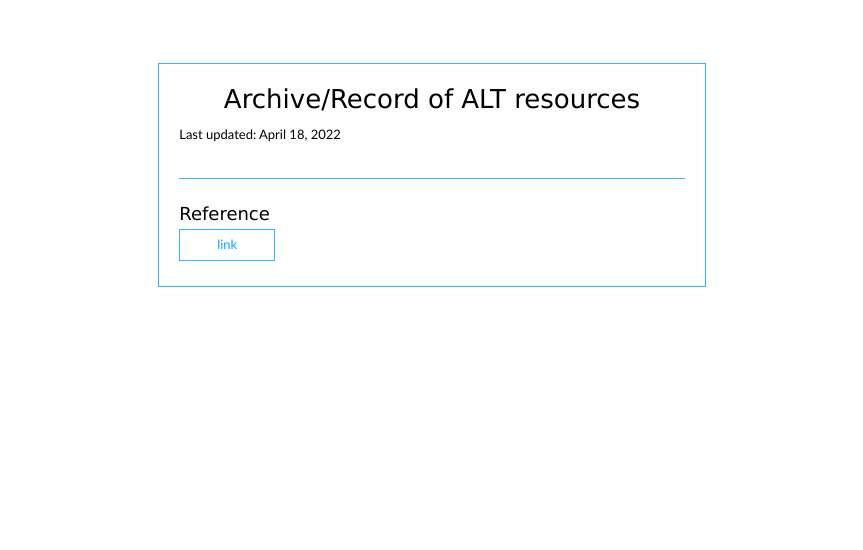
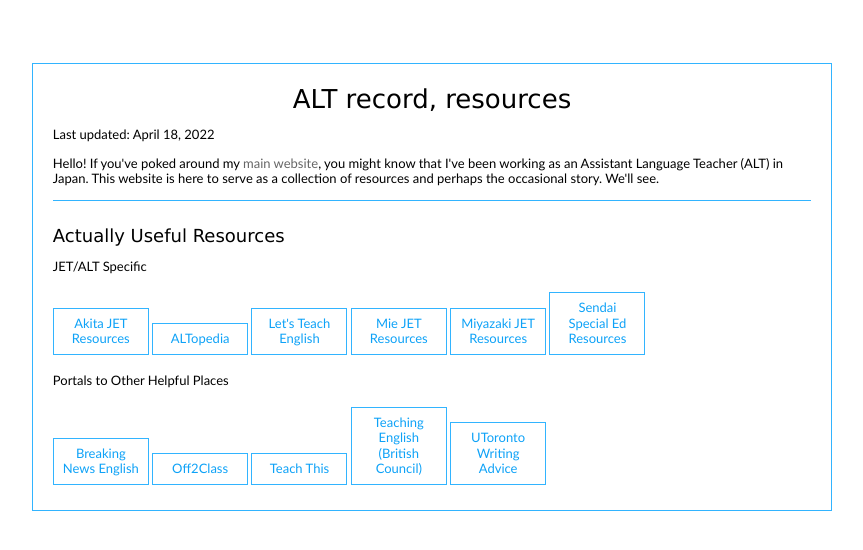
Before and after one commit to lilywus/alting, a plain HTML site: page index.html in a window 1280 px wide. Shown: the whole page, without its empty margins (208-1071 px from the left). Drawn offline with Linux system fonts and the light colour scheme.

Commit message:
link dump

```diff
--- a/index.html
+++ b/index.html
@@ -13,16 +13,30 @@
 <body>
 
 <div id="content" style="margin-bottom:40px;">
-    <center><h2>Archive/Record of ALT resources</h2></center>
+    <center><h2>ALT record, resources</h2></center>
     <p>Last updated: April 18, 2022</p>
+    <p>Hello! If you've poked around my <a href="/">main website</a>, you might know that I've been working as an Assistant Language Teacher (ALT) in Japan. This website is here to serve as a collection of resources and perhaps the occasional story. We'll see.</p>
 
-    <br />
     <hr />
     <br />
 
-    <h4>Reference</h4>
+    <h4>Actually Useful Resources</h4>
+    <p>JET/ALT Specific</p>
     <div id="links">
-        <a href="/">link</a>
+        <a href="https://akitajet.com/wiki/Teaching_resources">Akita JET Resources</a>
+        <a href="https://altopedia.net">ALTopedia</a>
+        <a href="http://letsteachenglish.com/index.php">Let's Teach English</a>
+        <a href="https://www.mieguidebook.org/wiki/Teaching_Resources">Mie JET Resources</a>
+        <a href="https://miyazakiajet.org/new-home-page/the-jet-portal/majet-teaching-materials-collection/">Miyazaki JET Resources</a>
+        <a href="http://www.jetsendai.com/educom-special-needs/">Sendai Special Ed Resources</a>
+    </div>
+    <p>Portals to Other Helpful Places</p>
+    <div id="links">
+        <a href="https://breakingnewsenglish.com">Breaking News English</a>
+        <a href="https://www.off2class.com/lesson-plan-downloads/">Off2Class</a>
+        <a href="https://www.teach-this.com">Teach This</a>
+        <a href="https://www.teachingenglish.org.uk">Teaching English (British Council)</a>
+        <a href="https://advice.writing.utoronto.ca/english-language/">UToronto Writing Advice</a>
     </div>
 
 </div>
--- a/style.css
+++ b/style.css
@@ -70,7 +70,7 @@ h4 {
 }
 
 #content {
-    width:40%;
+    width:60%;
     height:70%;
     overflow:auto;
     margin:5% auto;
```
